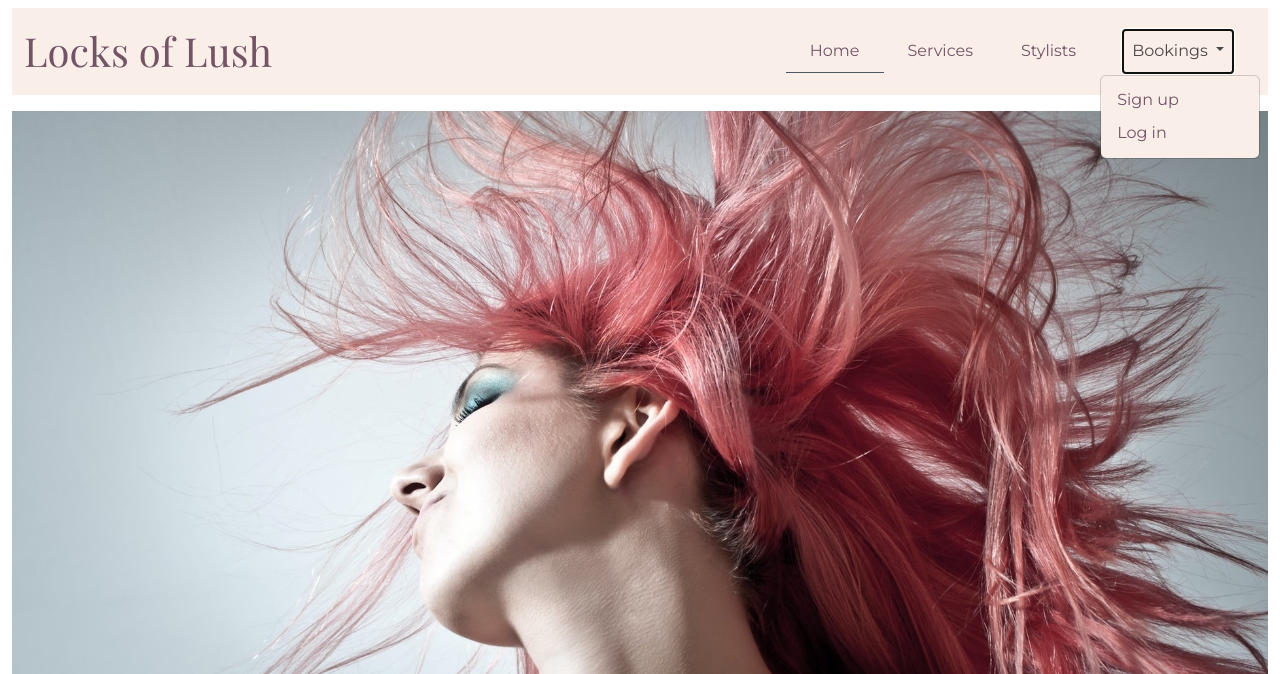
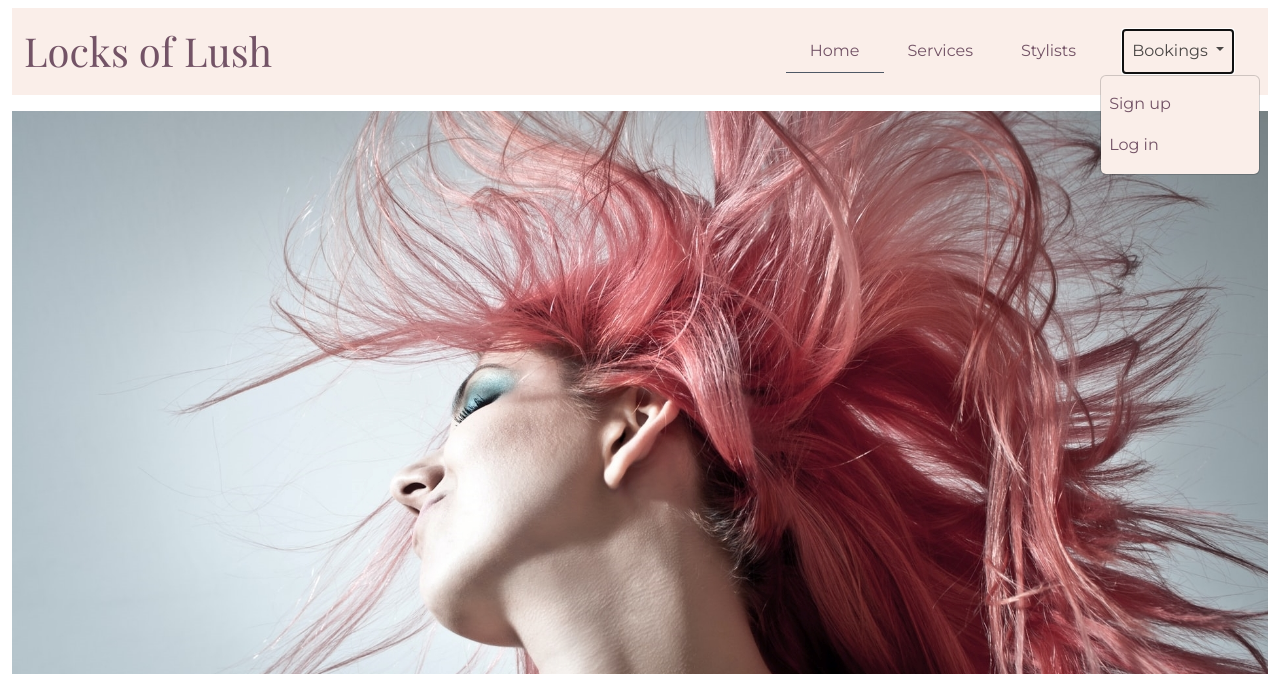
Before and after one commit to JPatel87/locks-of-lush, a Django app: page / in a window 1280 px wide, after a click on "Bookings". Shown: the top 674 px of the page. Run offline with Django 3.2, Linux system fonts and the light colour scheme.

Commit message:
Update base template with sign up and login links

```diff
--- a/locks_of_lush/urls.py
+++ b/locks_of_lush/urls.py
@@ -22,4 +22,5 @@ urlpatterns = [
     path('services/', include('services.urls')),
     path('stylists/', include('stylists.urls')),
     path('bookings/', include('bookings.urls')),
+    path('accounts/', include('allauth.urls')),
 ]
--- a/requirements.txt
+++ b/requirements.txt
@@ -3,8 +3,14 @@ cloudinary==1.29.0
 dj-database-url==0.5.0
 dj3-cloudinary-storage==0.0.6
 Django==3.2
+django-allauth==0.50.0
 django-phonenumber-field==6.1.0
 gunicorn==20.1.0
+oauthlib==3.2.0
+phonenumbers==8.12.48
 psycopg2==2.9.3
+PyJWT==2.4.0
+python3-openid==3.2.0
 pytz==2022.1
+requests-oauthlib==1.3.1
 sqlparse==0.4.2
--- a/templates/base.html
+++ b/templates/base.html
@@ -41,9 +41,33 @@
                   Bookings
                 </a>
                 <ul class="dropdown-menu" aria-labelledby="navbarDropdown">
-                  <li><a class="dropdown-item" href="#">Sign up</a></li>
-                  <li><a class="dropdown-item" href="#">Log in</a></li>
+                  {% if user.is_authenticated %}
+                  <li class="nav-item">
+                    <a class="nav-link" href="#">New booking</a>
+                  </li>
+                  <li class="nav-item">
+                    <a class="nav-link" href="#">Manage booking</a>
+                  </li>
+                  {% else %}
+                  <li class="nav-item">
+                    <a class="nav-link" href="{% url 'account_signup' %}">Sign up</a>
+                  </li>
+                  <li class="nav-item">
+                    <a class="nav-link" href="{% url 'account_login' %}">Log in</a>
+                  </li>
+                  {% endif %}
                 </ul>
+              {% if user.is_authenticated %}
+              <li class="nav-item dropdown px-4">
+                <a class="nav-link dropdown-toggle" href="#" id="navbarDropdown" role="button" data-bs-toggle="dropdown" aria-expanded="false">
+                  Logged in as {{ user.username }}
+                </a>
+                <ul class="dropdown-menu" aria-labelledby="navbarDropdown">
+                  <li class="nav-item">
+                    <a class="nav-link" href="{% url 'account_logout' %}">Log out</a>
+                  </li>
+                </ul>
+              {% endif %}
               </li>
             </ul>
           </div>
@@ -67,7 +91,11 @@
                       <h6 class="card-text contact contact-number">Tel: 020 1904 001</h6><br>
                       <h5 class="card-text contact"><strong>Opening Times</strong></h6>
                       <h6 class="card-text contact">Mon-Sat: 10am-5pm, Sun: closed</h6><br>
+                      {% if user.is_authenticated %}
                       <a href="#" class="btn book-btn"><strong>Book now!</strong></a>
+                      {% else %}
+                      <a href="{% url 'account_signup' %}" class="btn book-btn"><strong>Book now!</strong></a>
+                      {% endif %}
                   </div>
               </div>
           </div>
```
Also changed, not shown: locks_of_lush/settings.py (+10 -0 lines).
